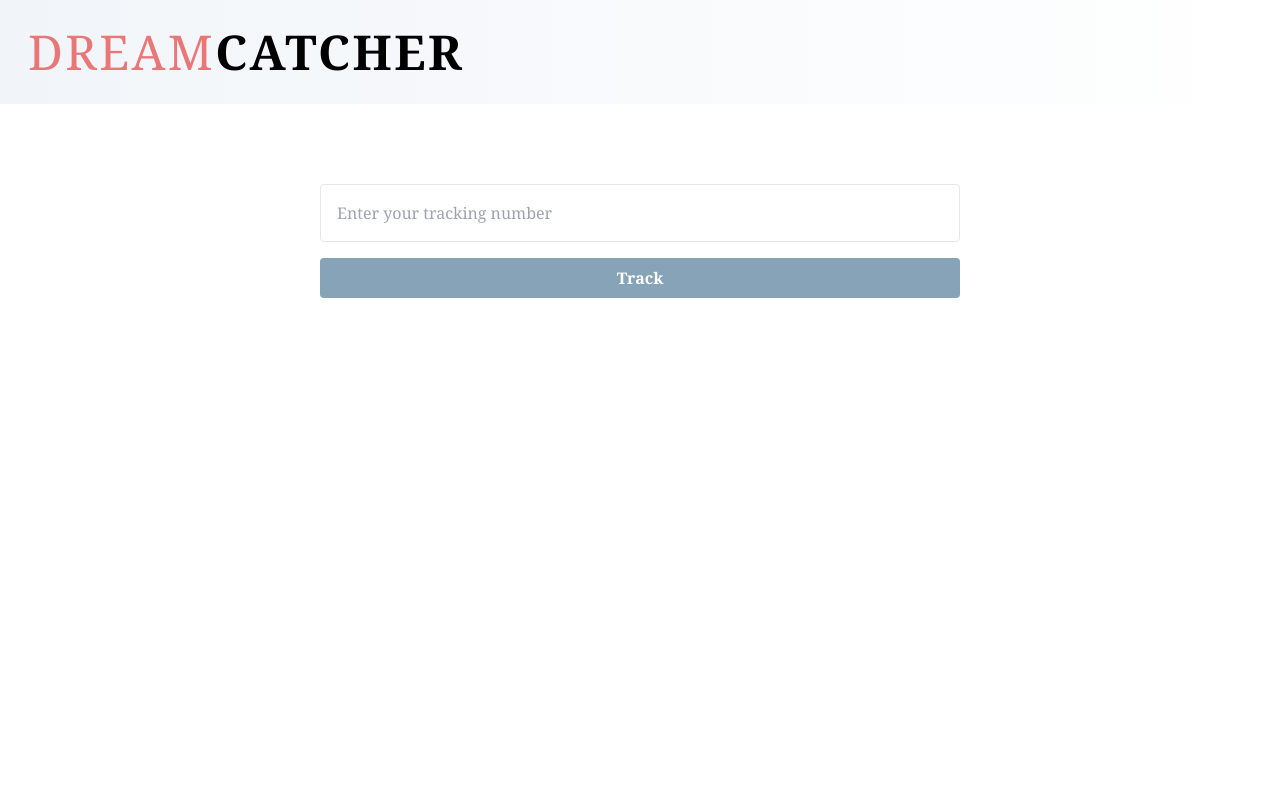
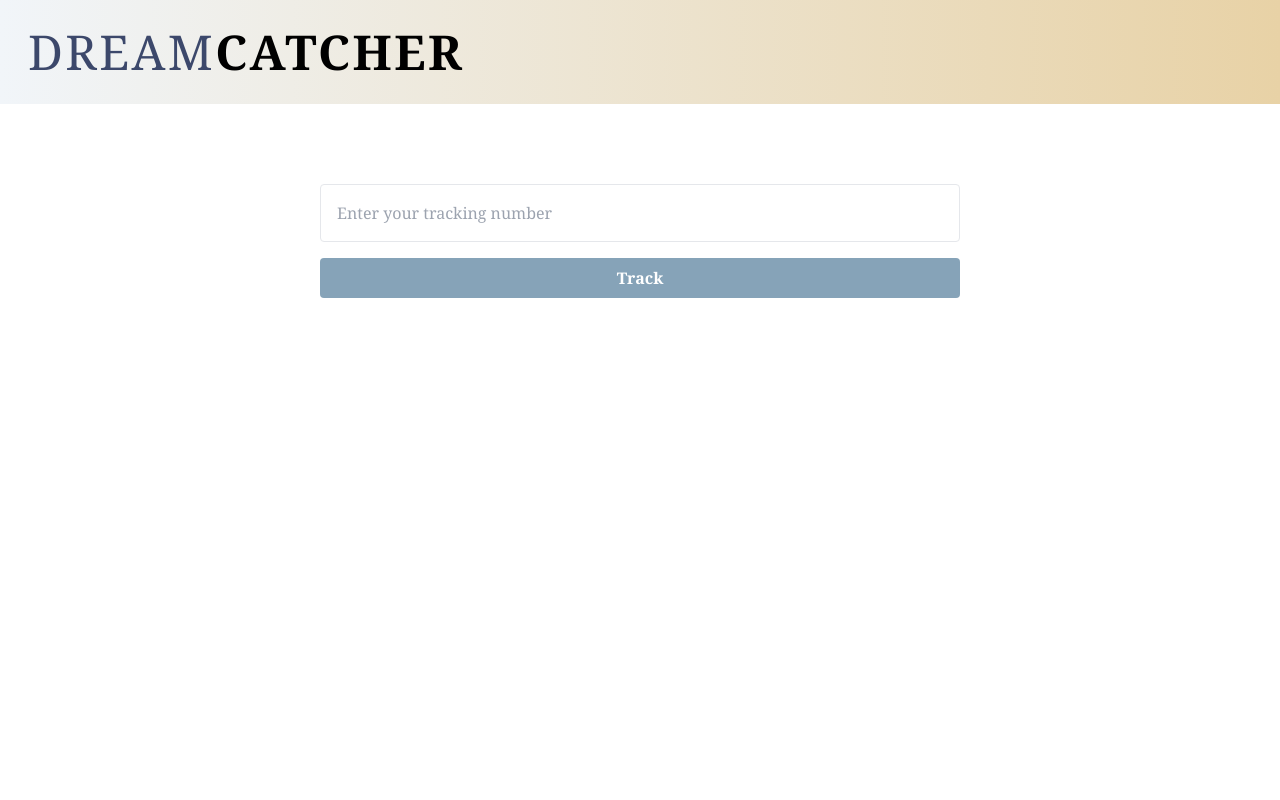
Before and after one commit to KenWilbertOsman/Innovate, a Next.js app: page /user-tracking in a window 1280 px wide. Shown: the top 800 px of the page. Built offline with nearby package versions, Linux system fonts and the light colour scheme.

Commit message:
same footer color but change the nav bar which is different from others

```diff
--- a/components/LogoNavbar.js
+++ b/components/LogoNavbar.js
@@ -6,8 +6,8 @@ import Link from 'next/link'
 
 function LogoNavbar() {
     return (
-    <nav className="p-7 bg-gradient-to-r from-slate-100 to-them-blue ">   {/*USING TAILWIND:  Border bottom and padding 6*/}
-    <p className="flex flex-wrap "><span className="text-5xl flex flex-wrap text-theme-dream font-serif font-normal tracking-wider">DREAM</span><span className="text-5xl font-serif font-semibold tracking-wider flex flex-wrap">CATCHER</span></p>
+    <nav className="p-7 bg-gradient-to-r from-slate-100 to-theme-beige ">   {/*USING TAILWIND:  Border bottom and padding 6*/}
+    <p className="flex flex-wrap "><span className="text-5xl flex flex-wrap text-theme-dream-2 font-serif font-normal tracking-wider">DREAM</span><span className="text-5xl font-serif font-semibold tracking-wider flex flex-wrap">CATCHER</span></p>
 
   </nav> )
 }
--- a/tailwind.config.js
+++ b/tailwind.config.js
@@ -8,7 +8,8 @@ module.exports = {
         'theme-beige': '#E8D2A6',
         'theme-peach': '#F48484',
         'theme-red': '#F55050',
-        'theme-dream': '#E97777'
+        'theme-dream': '#E97777',
+        'theme-dream-2': '#3C486B'
       }
     },
   },
```
